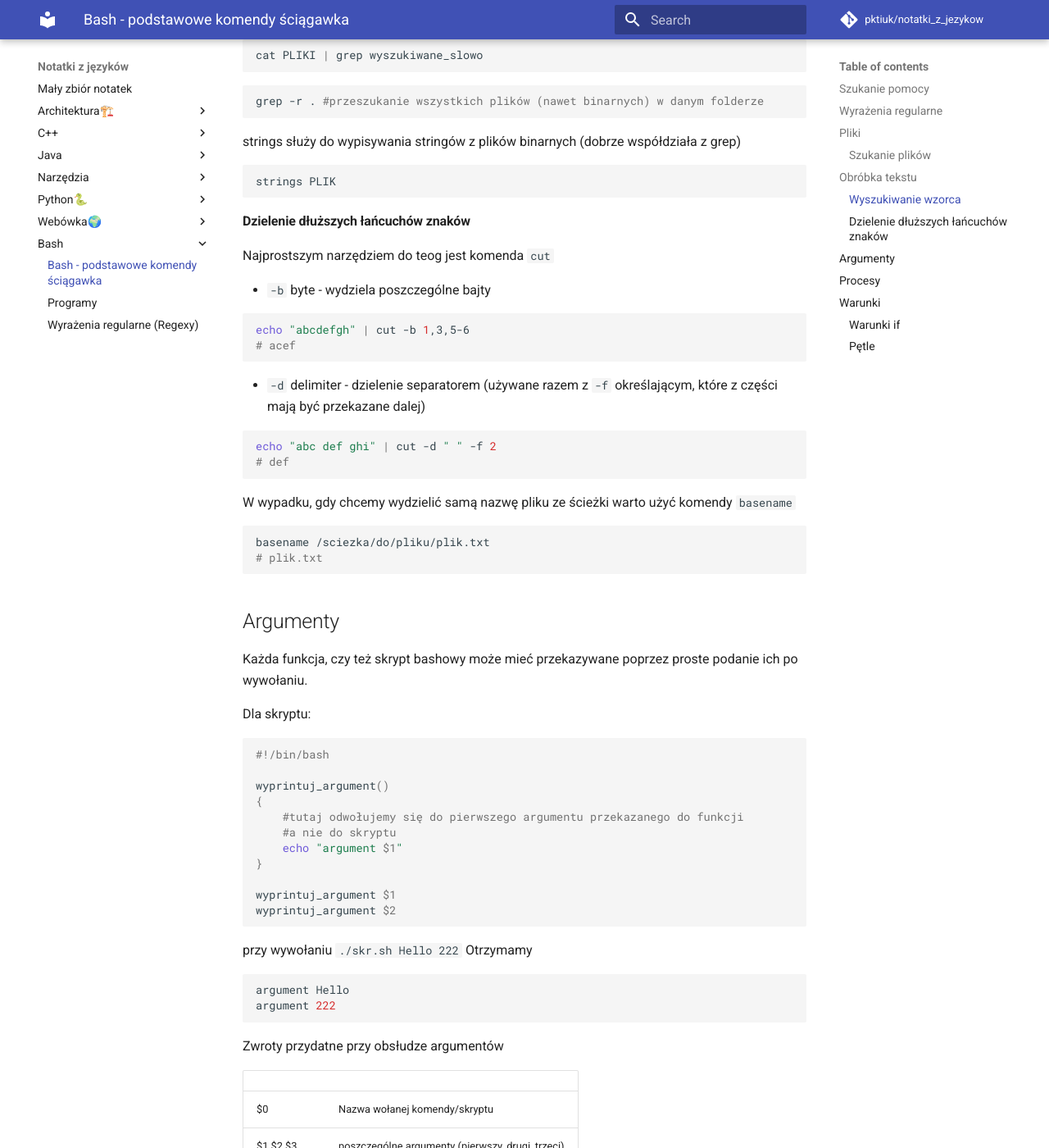
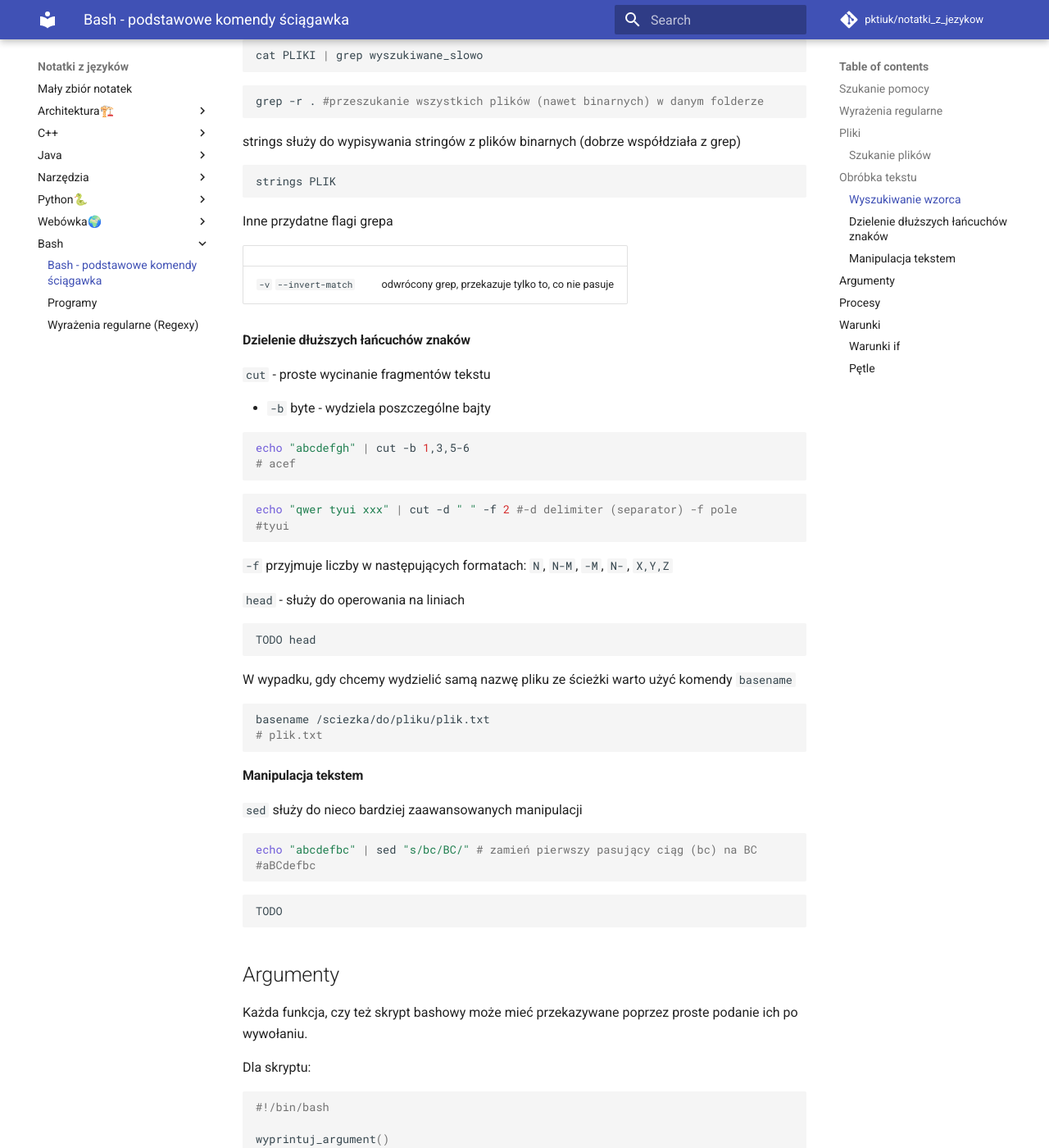
Before and after one commit to pktiuk/notatki_z_jezykow, an MkDocs documentation site: the page built from docs/bash/cheatsheet.md, in a window 1280 px wide and 1400 px high, scrolled down 777 px. Shown: the whole window at 82% size. Built offline with MkDocs 1.6.1 and Material for MkDocs 9.7.7, drawn with Linux system fonts in a browser that asks for light colours; comment, search, counter and statistics services are not loaded.

Commit message:
Poprawki do manipulacji tekstem

````diff
--- a/docs/bash/cheatsheet.md
+++ b/docs/bash/cheatsheet.md
@@ -39,9 +39,15 @@ strings służy do wypisywania stringów z plików binarnych (dobrze współdzia
 strings PLIK
 ```
 
+Inne przydatne flagi grepa
+
+|                       |                                                    |
+| --------------------- | -------------------------------------------------- |
+| `-v` `--invert-match` | odwrócony grep, przekazuje tylko to, co nie pasuje |
+
 #### Dzielenie dłuższych łańcuchów znaków
 
-Najprostszym narzędziem do teog jest komenda `cut`
+`cut` - proste wycinanie fragmentów tekstu
 
 - `-b` byte - wydziela poszczególne bajty
 
@@ -50,18 +56,38 @@ echo "abcdefgh" | cut -b 1,3,5-6
 # acef
 ```
 
-- `-d` delimiter - dzielenie separatorem (używane razem z `-f` określającym, które z części mają być przekazane dalej)
+```bash
+echo "qwer tyui xxx" | cut -d " " -f 2 #-d delimiter (separator) -f pole
+#tyui
+```
+
+`-f` przyjmuje liczby w następujących formatach: `N`, `N-M`, `-M`, `N-`, `X,Y,Z`
+
+`head` - służy do operowania na liniach
 
 ```bash
-echo "abc def ghi" | cut -d " " -f 2
-# def
+TODO head
+```
 
-```
 W wypadku, gdy chcemy wydzielić samą nazwę pliku ze ścieżki warto użyć komendy `basename`
 
 ```bash
 basename /sciezka/do/pliku/plik.txt
 # plik.txt
+```
+
+#### Manipulacja tekstem
+
+`sed` służy do nieco bardziej zaawansowanych manipulacji
+
+```bash
+echo "abcdefbc" | sed "s/bc/BC/" # zamień pierwszy pasujący ciąg (bc) na BC
+#aBCdefbc
+```
+
+```bash
+TODO
+
 ```
 
 ## Argumenty
@@ -99,7 +125,7 @@ Zwroty przydatne przy obsłudze argumentów
 | $0       | Nazwa wołanej komendy/skryptu                    |
 | $1 $2 $3 | poszczególne argumenty (pierwszy, drugi, trzeci) |
 | $#       | Liczba argumentów                                |
-| $*       | Wszystkie argumenty jako jeden string            |
+| $\*      | Wszystkie argumenty jako jeden string            |
 | $@       | Wszystkie argumenty jako lista                   |
 
 ## Procesy
````
